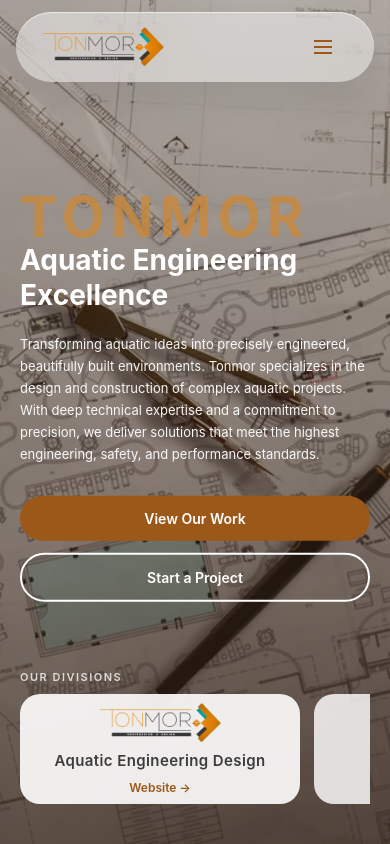
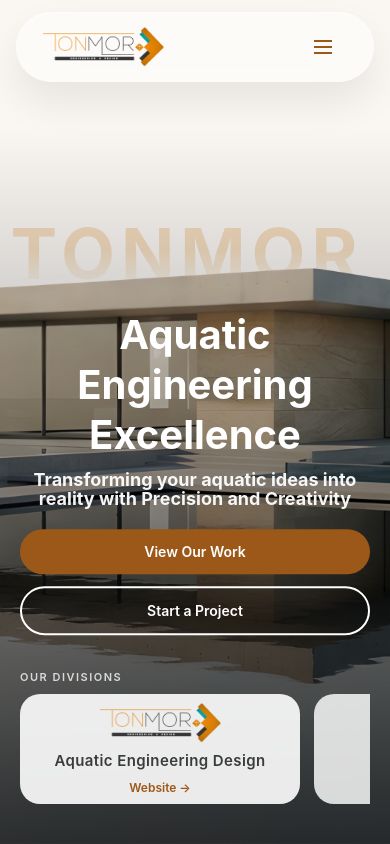
Before and after one commit to DaveRubio/design1Tonmor, a plain HTML site: page index.html in a window 390 px wide. Shown: the top 844 px of the page. Drawn offline with Linux system fonts and the light colour scheme.

```diff
--- a/index.html
+++ b/index.html
@@ -57,7 +57,7 @@
     grid-template-columns: auto 1fr auto;
     align-items: center;
 
-      background: rgba(255, 255, 255, 0.45);
+      background: rgba(255, 255, 255, 0.849);
     backdrop-filter: blur(24px);
 
     border-radius: 999px;
@@ -432,72 +432,97 @@
         /* Hero Section */
        .hero {
     position: relative;
-           height: 100vh;
-
+    min-height: 100vh;
+
+    display: flex;
+    align-items: center;
+
+    padding: 0 clamp(24px, 6vw, 80px);
     overflow: hidden;
-            display: flex;
-            flex-direction: column;
-            justify-content: center;
-            padding: 0 80px;
-        }
+}
+
 
       .hero-image {
     position: absolute;
     inset: 0;
-            background-image: url("image/heroimage.png");
+
+    background-image:
+        linear-gradient(
+            to top,
+            rgba(0, 0, 0, 0.55) 0%,
+            rgba(0, 0, 0, 0.25) 30%,
+            rgba(0, 0, 0, 0.05) 55%,
+            rgba(0, 0, 0, 0.0) 70%
+        ),
+        url("image/bgtonmor4-2.webp");
+
     background-size: cover;
     background-position: center;
     background-repeat: no-repeat;
-        }
-
-        .hero-overlay {
-            position: absolute;
-            inset: 0;
-            background: linear-gradient(to bottom,
-                    rgba(42, 26, 15, 0.3),
-                    rgba(42, 26, 15, 0.726));
-        }
+
+    z-index: 0;
+}
+
+
 
      .hero-text {
     position: absolute;
-            top: 26%;
-            left: 80px;
-            transform: translateY(-25%);
-            z-index: 2;
-            color: rgba(200, 137, 61, 0.836);
-            font-size: 120px;
+    top: 10%;
+    left: 50%;
+    transform: translateX(-50%);
+
+    z-index: 0;
+
+    font-size: clamp(10px, 18vw, 250px);
     font-weight: 700;
-            letter-spacing: 10px;
+    letter-spacing: 0.01em;
     line-height: 1;
+
+    color: rgba(219, 129, 11, 0.219);
     text-transform: uppercase;
-            pointer-events: none;
-            white-space: nowrap;
+
+    /* 🔥 FADE BOTTOM HALF */
+    -webkit-mask-image: linear-gradient(
+        to bottom,
+        rgba(0,0,0,1) 0%,
+        rgba(0,0,0,1) 45%,
+        rgba(0,0,0,0) 100%
+    );
+
+    mask-image: linear-gradient(
+        to bottom,
+        rgba(0,0,0,1) 0%,
+        rgba(0,0,0,1) 45%,
+        rgba(0,0,0,0) 100%
+    );
 }
 
         .hero-content {
             position: absolute;
-            top: 45%;
+            top: 58%;
             left: 80px;
             right: 80px;
             transform: translateY(-50%);
             z-index: 3;
-            color: var(--white);
+            color: var(--text-dark);
         }
 
         .hero-content h1 {
-            font-size: 42px;
+            font-size: 63px;
             font-weight: 700;
+            margin-bottom: 10px;
+            max-width: 700px;
+            line-height: 1;
+        }
+
+        .hero-content h2 {
+            font-size: 18px;
+            line-height: 1.1;
             margin-bottom: 20px;
-            max-width: 700px;
-            line-height: 1.2;
-        }
-
-        .hero-content p {
-            font-size: 16px;
-            line-height: 1.7;
-            margin-bottom: 30px;
             max-width: 650px;
             opacity: 0.95;
+            color: var(--white);
+
         }
 
         .hero-buttons {
@@ -520,7 +545,8 @@
         }
 
         .hero-cta-btn:hover {
-            background: var(--gold-700);
+            background: var(--white);
+            color: var(--gold-500);
             transform: translateY(-3px);
             box-shadow: 0 10px 30px rgba(156, 88, 25, 0.3);
         }
@@ -532,26 +558,27 @@
         }
 
         .hero-cta-btn.secondary:hover {
-            background: var(--white);
-            color: var(--gold-700);
+            background: var(--gold-700);
+            border: 2px solid var(--gold-700);
+            color: var(--white);
         }
 
   .hero-brands {
     position: absolute;
-    bottom: 70px;
+    bottom: 25px;
     left: 80px;
     right: 80px;
 
     display: flex;
     gap: 0;
-    height: 150px;
+    height: 140px;
 
     z-index: 4;
 }
 
 .hero-brands-label {
     position: absolute;
-    bottom: 240px; /* sits above the brand rail */
+    bottom: 180px; /* sits above the brand rail */
     left: 80px;
 
     font-size: 12px;
@@ -600,7 +627,7 @@
 /* Logo (THIS is the hero) */
 .brand-logo {
     height: 54px;
-    margin-bottom: 14px;
+    margin-bottom: -5px;
 
     opacity: 0.9;
     filter: saturate(0.95);
@@ -610,7 +637,7 @@
 
 /* Division name */
 .brand-division {
-    font-size: 18px;
+    font-size: 16px;
     font-weight: 600;
     letter-spacing: 0.4px;
     text-align: center;
@@ -1505,36 +1532,56 @@
 
          /* Hero container */
     .hero {
-        height: 100vh;
+        height: 80vh;
         padding: 0 20px; /* 👈 reduce side padding */
+    }
+
+      .hero-image {
+        background-image:
+            linear-gradient(
+                to top,
+                rgba(0, 0, 0, 0.70) 0%,
+                rgba(0, 0, 0, 0.45) 35%,
+                rgba(0, 0, 0, 0.15) 65%,
+                rgba(0, 0, 0, 0.0) 85%
+            ),
+            url("image/bgtonmor4-2.webp");
+
+        background-position: center bottom;
     }
 
     /* Background text (TONMOR) */
     .hero-text {
-        left: 20px;
-        top: 24%;
-        font-size: 56px;       /* 👈 scale down */
+        left: 187px;
+        top: 26%;
+        font-size: 70px;       /* 👈 scale down */
         letter-spacing: 6px;
                 /* subtle on mobile */
     }
 
-    /* Content block */
      .hero-content {
-        left: 20px;
-        right: 20px;
-        top: 50%;
-        transform: translateY(-50%);
+        position: absolute;
+        top: 56%;
+        left: 50%;
+        transform: translate(-50%, -50%);
+
+        width: calc(100% - 40px);
+        max-width: 360px;
+
+        text-align: center;
     }
 
     .hero-content h1 {
-        font-size: 28px;
+        font-size: 40px;
+        line-height: 1.25;
         max-width: 100%;
-        line-height: 1.25;
+         color: var(--white);
     }
 
     .hero-content p {
         font-size: 13px;
         max-width: 100%;
+        margin: 0 auto;
     }
 
     /* Buttons stack on mobile */
@@ -1797,15 +1844,15 @@
 
     <!-- Hero Section -->
     <section class="hero" id="home">
+        <h1 class="hero-text">TONMOR</h1>
         <div class="hero-image"></div>
         <div class="hero-overlay"></div>
-        <h1 class="hero-text">TONMOR</h1>
+
         <div class="hero-content">
-            <h1>Aquatic Engineering Excellence</h1>
-            <p>Transforming aquatic ideas into precisely engineered, beautifully built environments. Tonmor specializes
-                in the design and construction of complex aquatic projects. With deep technical expertise and a
-                commitment to precision, we deliver solutions that meet the highest engineering, safety, and performance
-                standards.</p>
+            <h1>Aquatic<br>
+            Engineering<br>
+            Excellence</h1>
+            <h2>Transforming your aquatic ideas into reality with Precision and Creativity</h2>
             <div class="hero-buttons">
                 <a href="#projects" class="hero-cta-btn">View Our Work</a>
                 <a href="#contact" class="hero-cta-btn secondary">Start a Project</a>
```
Also changed, not shown: image/bghero1.png (added), image/bgtonmor1-1.png (added), image/bgtonmor2-2.webp (added), image/bgtonmor3.webp (added), image/bgtonmor4-1.webp (added), image/bgtonmor4-2.webp (added), image/bgtonmor4.webp (added), 4 other files. Lines whose indentation alone changed are shown as unchanged.
